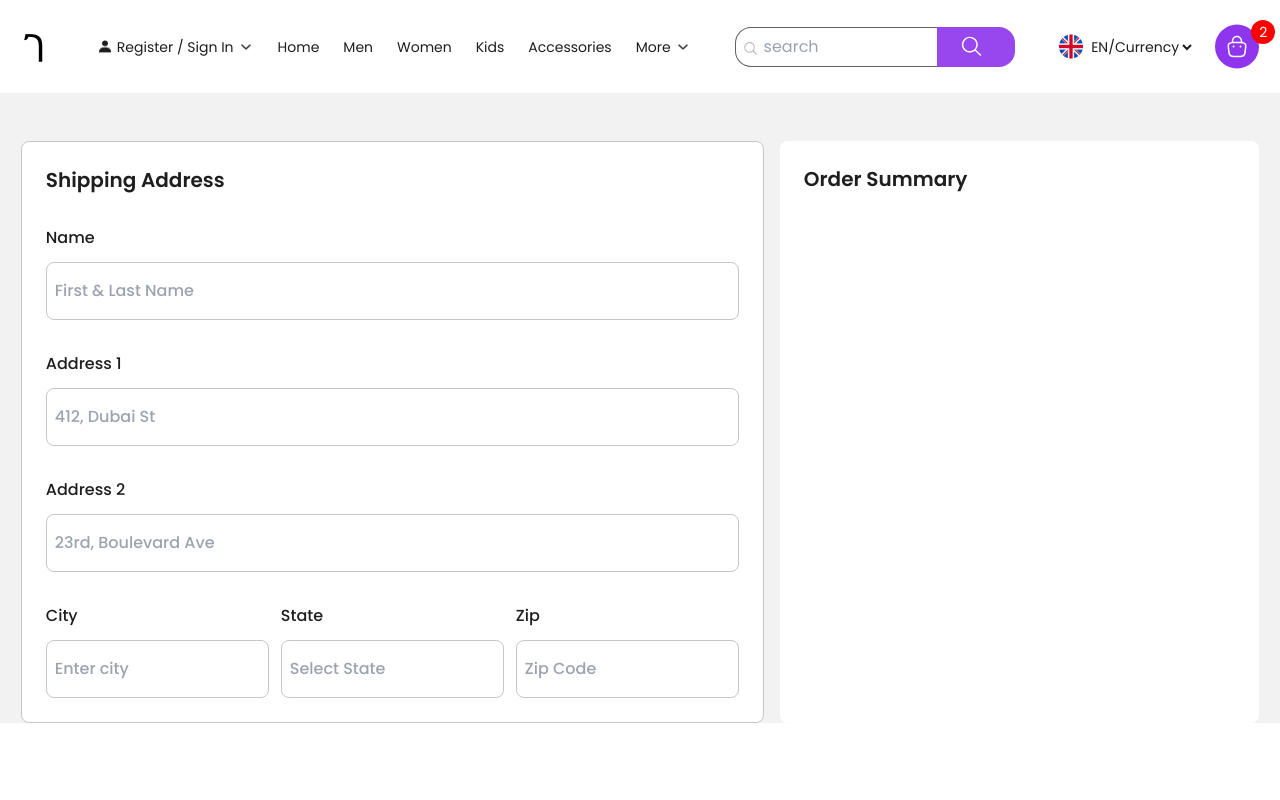
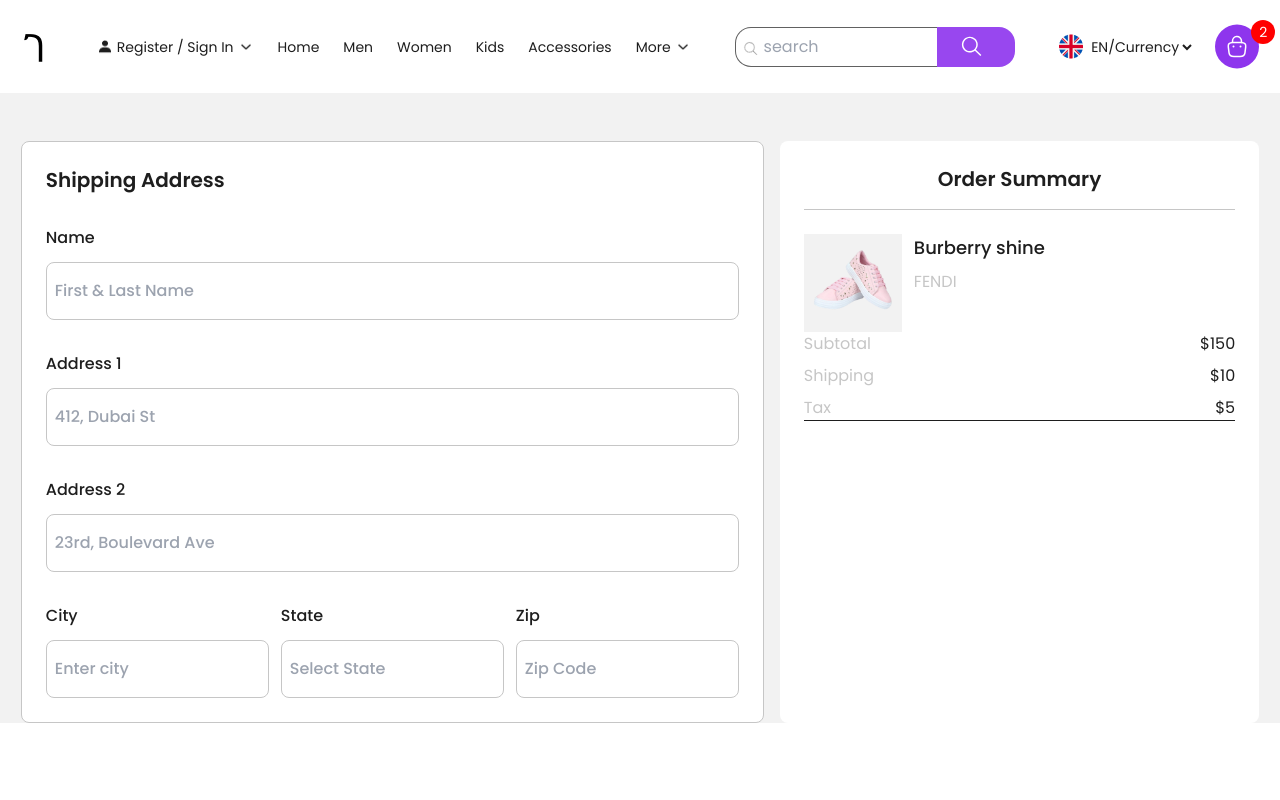
Before and after one commit to matusalab-dev/Gebeya, a Next.js app: page /checkout in a window 1280 px wide. Shown: the top 800 px of the page. Built offline with nearby package versions, Linux system fonts and the light colour scheme.

Commit message:
changes made so far

```diff
--- a/src/app/checkout/page.jsx
+++ b/src/app/checkout/page.jsx
@@ -1,3 +1,6 @@
+import Image from "next/image";
+import BurberryShine from "../../../assets/img/Burberry_Shine.png";
+
 const CheckoutPage = () => {
   return (
     <section className="flex flex-col gap-8 pt-12 bg-grey-300 inverse-grey full-bleed-grey">
@@ -81,7 +84,33 @@ const CheckoutPage = () => {
         </div>
 
         <div className="flex-1 p-6 rounded-sm bg-background">
-          <h6 className="text-xl font-semibold capitalize">order summary</h6>
+          <h6 className="text-xl font-semibold text-center capitalize border-b-[1px] pb-4 border-grey-200">
+            order summary
+          </h6>
+          <div className="flex gap-3 mt-6">
+            <div className="p-2 bg-grey-300">
+              <Image src={BurberryShine} width="82" height="82" />
+            </div>
+            <div className="flex flex-col gap-2">
+              <h3 className="text-lg font-medium">Burberry shine</h3>
+              <p className="uppercase text-grey-200">fendi</p>
+            </div>
+          </div>
+
+          <div className="flex flex-col gap-2">
+            <div className="flex justify-between text-base">
+              <p className="text-grey-200">Subtotal</p>
+              <p>$150</p>
+            </div>
+            <div className="flex justify-between text-base">
+              <p className="text-grey-200">Shipping</p>
+              <p>$10</p>
+            </div>
+            <div className="flex mb-4 border-b-[1px] border-b-grey-00 justify-between text-base">
+              <p className="text-grey-200">Tax</p>
+              <p>$5</p>
+            </div>
+          </div>
         </div>
       </div>{" "}
     </section>
```
